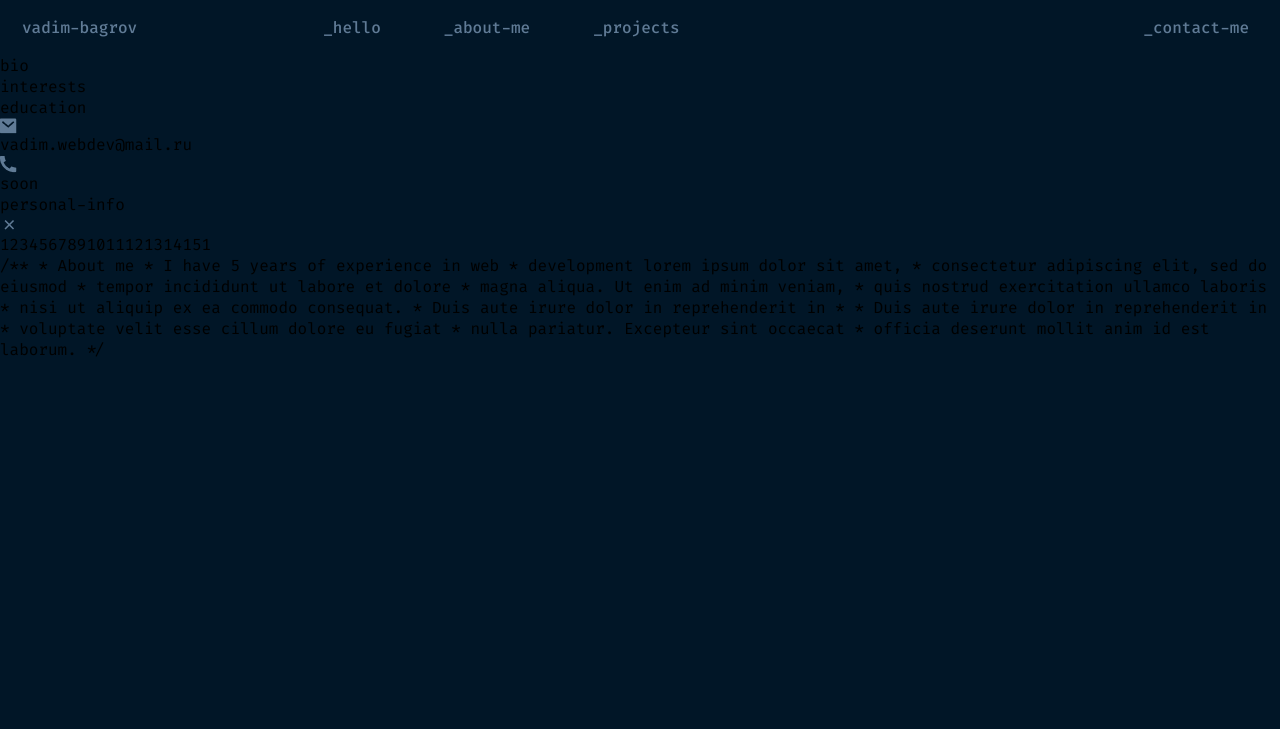
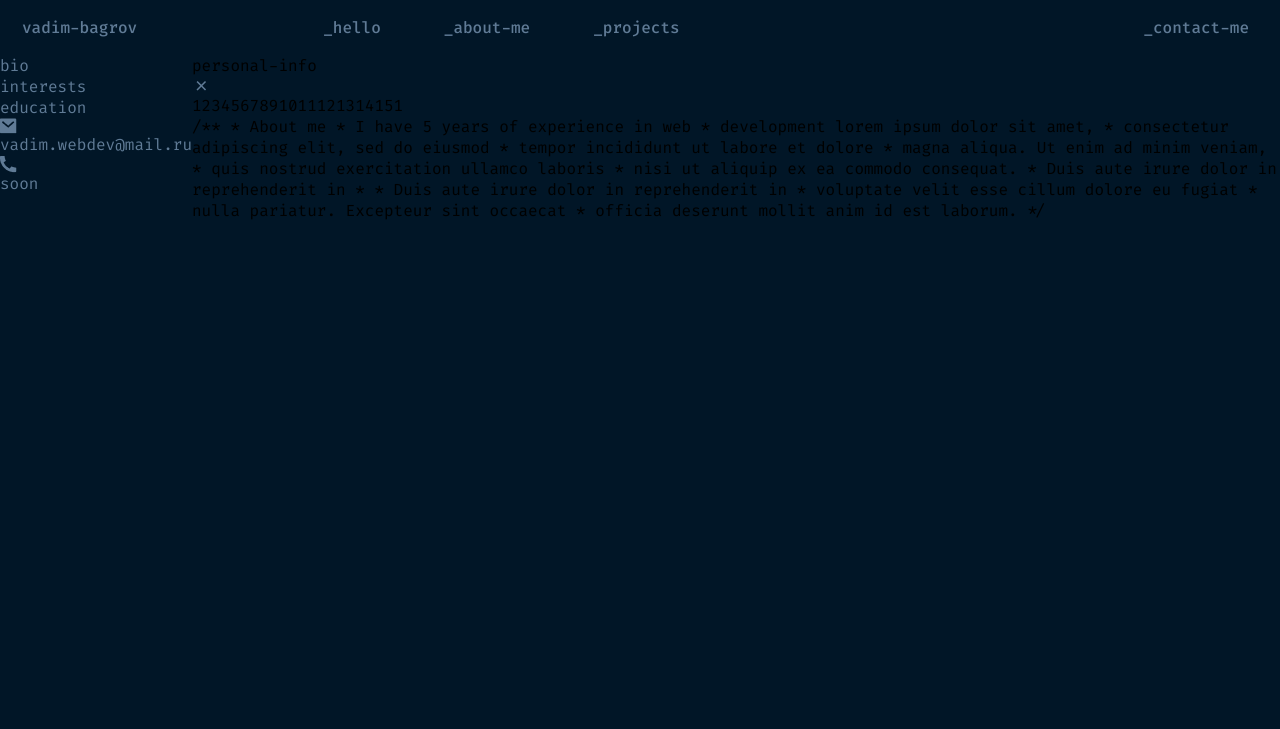
Before and after one commit to VadimBagrov/Portfolio, a plain HTML site: page src/about.html in a window 1280 px wide. Shown: the top 729 px of the page. Drawn offline with Linux system fonts and the light colour scheme.

Commit message:
New update

```diff
--- a/src/about.html
+++ b/src/about.html
@@ -25,11 +25,9 @@
 
             <!-- Name -->
             <li class="header-item header__name-item">
-                <a href="" class="header-link">
-                    <div class="header-name">
-                        <h3 class="header__title header__name">vadim-bagrov</h3>
-                    </div>
-                </a>
+                <div class="header-name">
+                    <h3 class="header__title header__name">vadim-bagrov</h3>
+                </div>
             </li>
 
             <!-- Hello -->
@@ -72,7 +70,7 @@
 
     <!--  -->
     <main class="main">
-        <section class="main-section">
+        <section class="main__section">
 
             <div class="main__leftside">
                 <div class="main__personal-info">
@@ -102,7 +100,7 @@
                 </div>
             </div>
 
-            <div class="main-rightside">
+            <div class="main__rightside">
                 <div class="container">
                     <section class="personal-info">
 
--- a/src/scss/style.scss
+++ b/src/scss/style.scss
@@ -23,13 +23,21 @@
         margin: 17px 154px 17px 22px;
     }
 }
+
 .leftside-block {
+    margin-top: 300px;
+}
+
+.rightside-block {
+    margin-top: 54px;
+    margin-left: 70px;
     width: 780px;
         height: 742px;
 }
 //
 .hello {
     display: flex;
+    justify-content: center;
     &__hi {
         color: #E5E9F0;
         font-weight: 450;
@@ -72,6 +80,25 @@
     &__colortext3{
         color: #E99287;
     }
+}
+
+//
+.main {
+    &__section {
+        display: flex;
+    }
+    &__folder {
+        color: $default-text;
+    }
+    &__contact {
+        color: $default-text;
+    }
+    // &__email {
+    //     color: $default-text;
+    // }
+    // &__phone {
+
+    // }
 }
 
 //
@@ -124,4 +151,5 @@
         width: 146px;
         height: 49px;
     }
+
 }
```
Also changed, not shown: src/contact.html (+0 -2 lines), src/index.html (+2 -4 lines), src/projects.html (+3 -5 lines), src/css/style.css, 1 other file.
